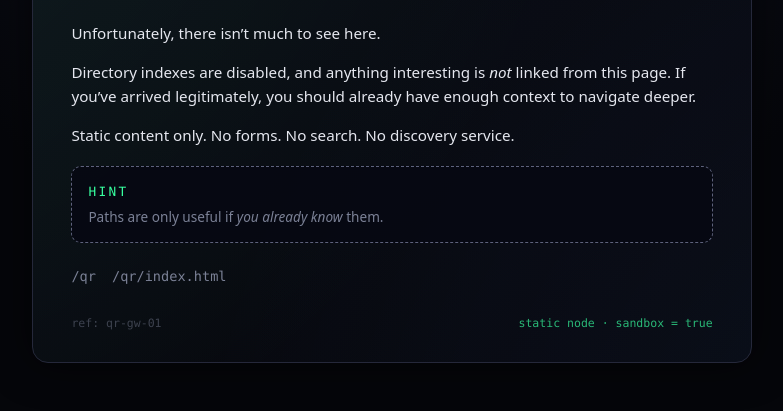
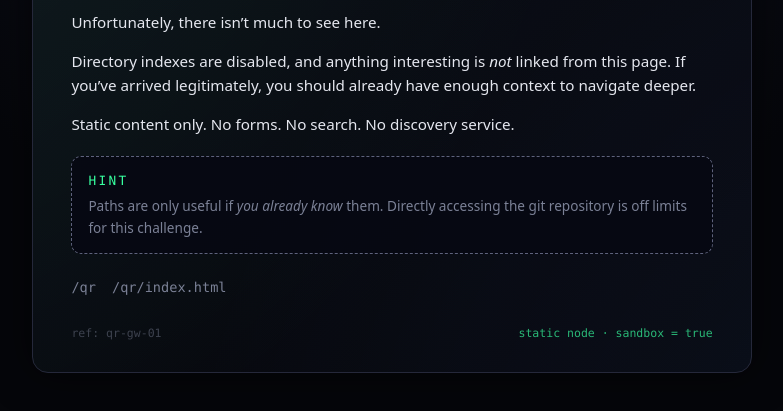
Before and after one commit to CrispyChips007/qr, a plain HTML site: page index.html in a window 1280 px wide. Shown: the part 273-684 px from the top of the page, without its empty margins (248-1031 px from the left). Drawn offline with Linux system fonts and the light colour scheme.

Commit message:
Update index.html

```diff
--- a/index.html
+++ b/index.html
@@ -239,6 +239,7 @@
           <div class="hint-label">HINT</div>
           <div>
             Paths are only useful if <em>you already know</em> them.
+            Directly accessing the git repository is off limits for this challenge.
           </div>
         </div>
 
```
